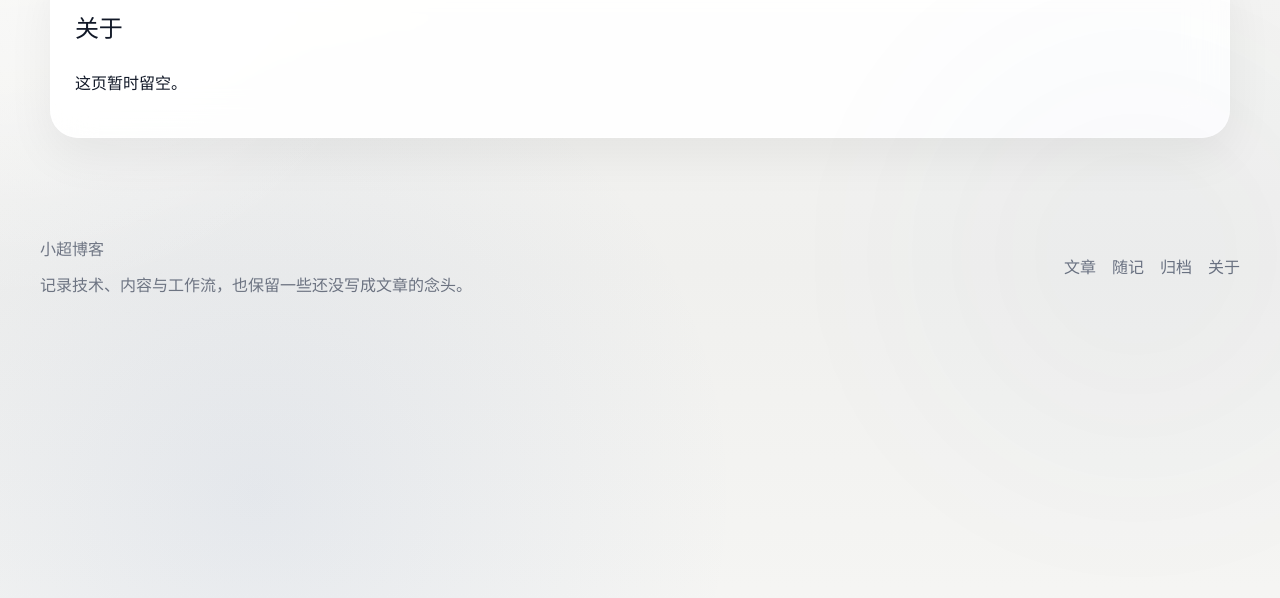
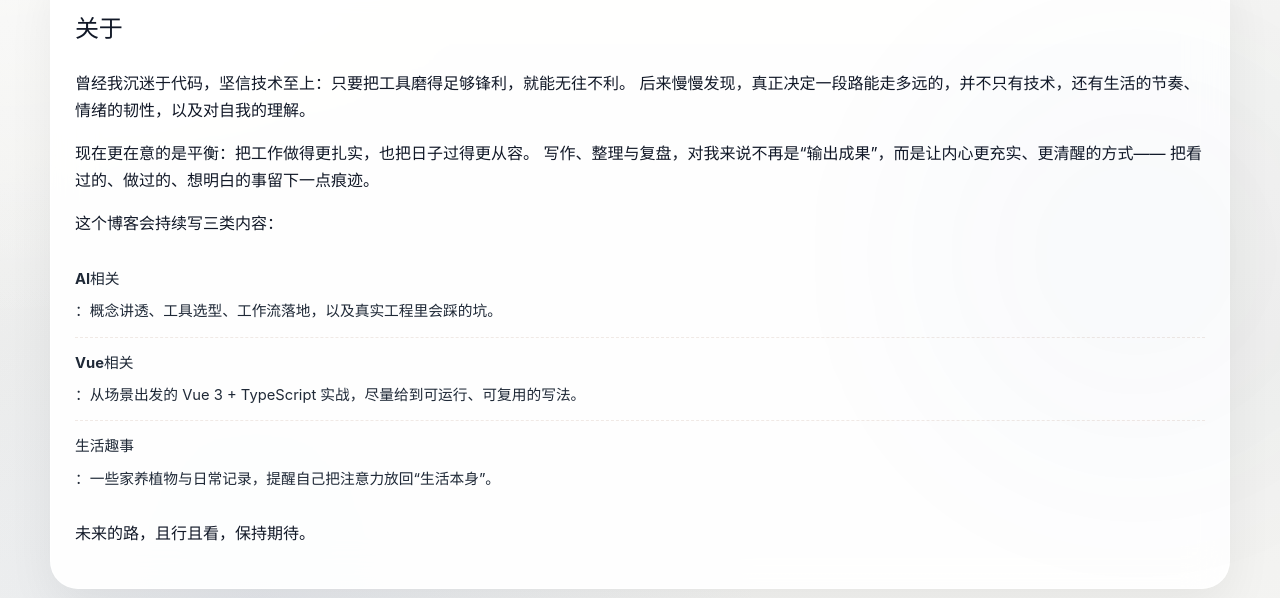
Before and after one commit to heianqishizhisuiyuan/xiaochao-blog, a Vue app: page /about in a window 1280 px wide. Shown: the part 146-744 px from the top of the page. Built offline with nearby package versions, Linux system fonts and the light colour scheme.

Commit message:
About: add short reflective intro

```diff
--- a/src/views/AboutView.vue
+++ b/src/views/AboutView.vue
@@ -18,7 +18,30 @@ useSeo({
     <main class="subpage-wrap about-page-wrap">
       <section class="glass-panel about-card">
         <h1>关于</h1>
-        <p>这页暂时留空。</p>
+
+        <p>
+          曾经我沉迷于代码，坚信技术至上：只要把工具磨得足够锋利，就能无往不利。
+          后来慢慢发现，真正决定一段路能走多远的，并不只有技术，还有生活的节奏、情绪的韧性，以及对自我的理解。
+        </p>
+
+        <p>
+          现在更在意的是平衡：把工作做得更扎实，也把日子过得更从容。
+          写作、整理与复盘，对我来说不再是“输出成果”，而是让内心更充实、更清醒的方式——
+          把看过的、做过的、想明白的事留下一点痕迹。
+        </p>
+
+        <p>
+          这个博客会持续写三类内容：
+        </p>
+        <ul class="info-list editorial-list">
+          <li><strong>AI相关</strong>：概念讲透、工具选型、工作流落地，以及真实工程里会踩的坑。</li>
+          <li><strong>Vue相关</strong>：从场景出发的 Vue 3 + TypeScript 实战，尽量给到可运行、可复用的写法。</li>
+          <li><strong>生活趣事</strong>：一些家养植物与日常记录，提醒自己把注意力放回“生活本身”。</li>
+        </ul>
+
+        <p>
+          未来的路，且行且看，保持期待。
+        </p>
       </section>
     </main>
 
```
